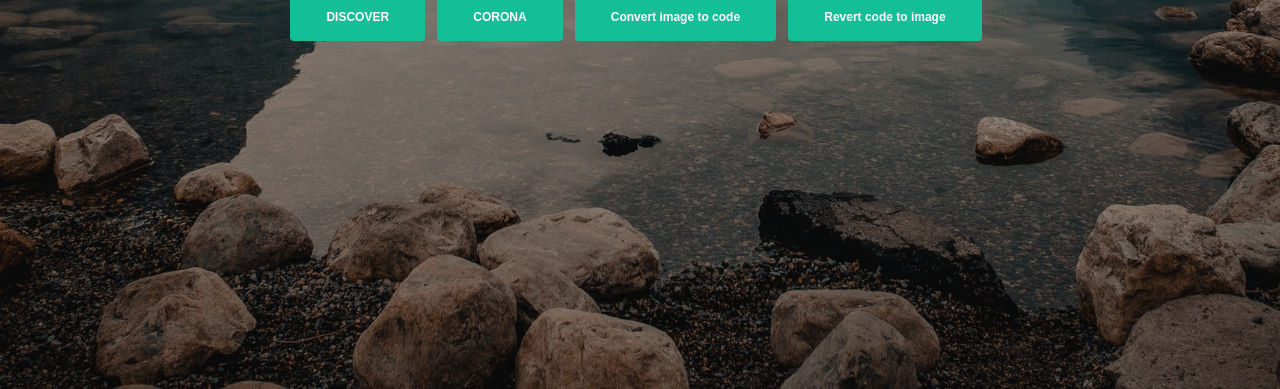
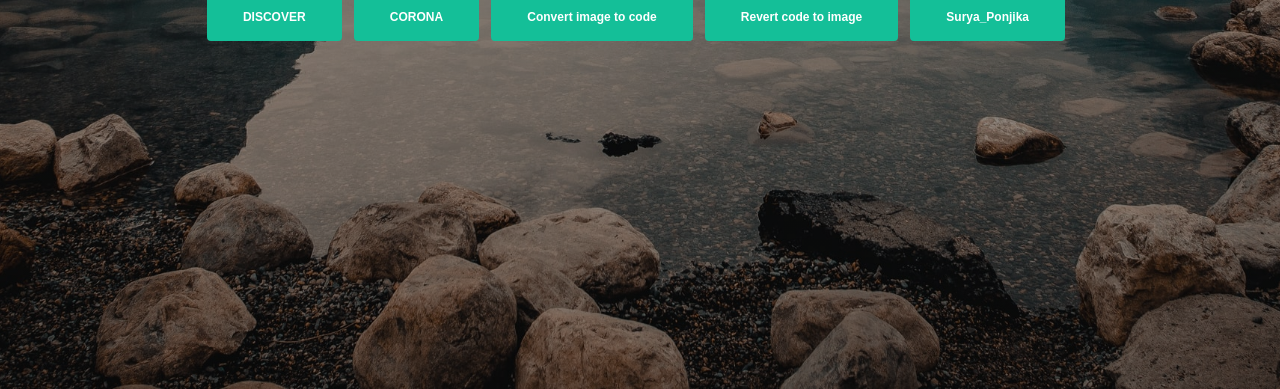
Before and after one commit to Prtmmoon/First_Attempt, a plain HTML site: page index.html in a window 1280 px wide. Shown: the part 419-808 px from the top of the page. Drawn offline with Linux system fonts and the light colour scheme; files whose address does not match are found by name.

Commit message:
Update index.html

```diff
--- a/index.html
+++ b/index.html
@@ -38,6 +38,7 @@
 				<a class="btn-solid-lg page-scroll" href="source/test.html">CORONA</a>
 				<a class="btn-solid-lg page-scroll" href="source/image to 64.html">Convert image to code</a>
 				<a class="btn-solid-lg page-scroll" href="source/base64toimage.html">Revert code to image</a>
+				<a class="btn-solid-lg page-scroll" href="source/ponjika.html">Surya_Ponjika</a>
                         </div>
                         </div>
                     </div> <!-- end of col -->
```
